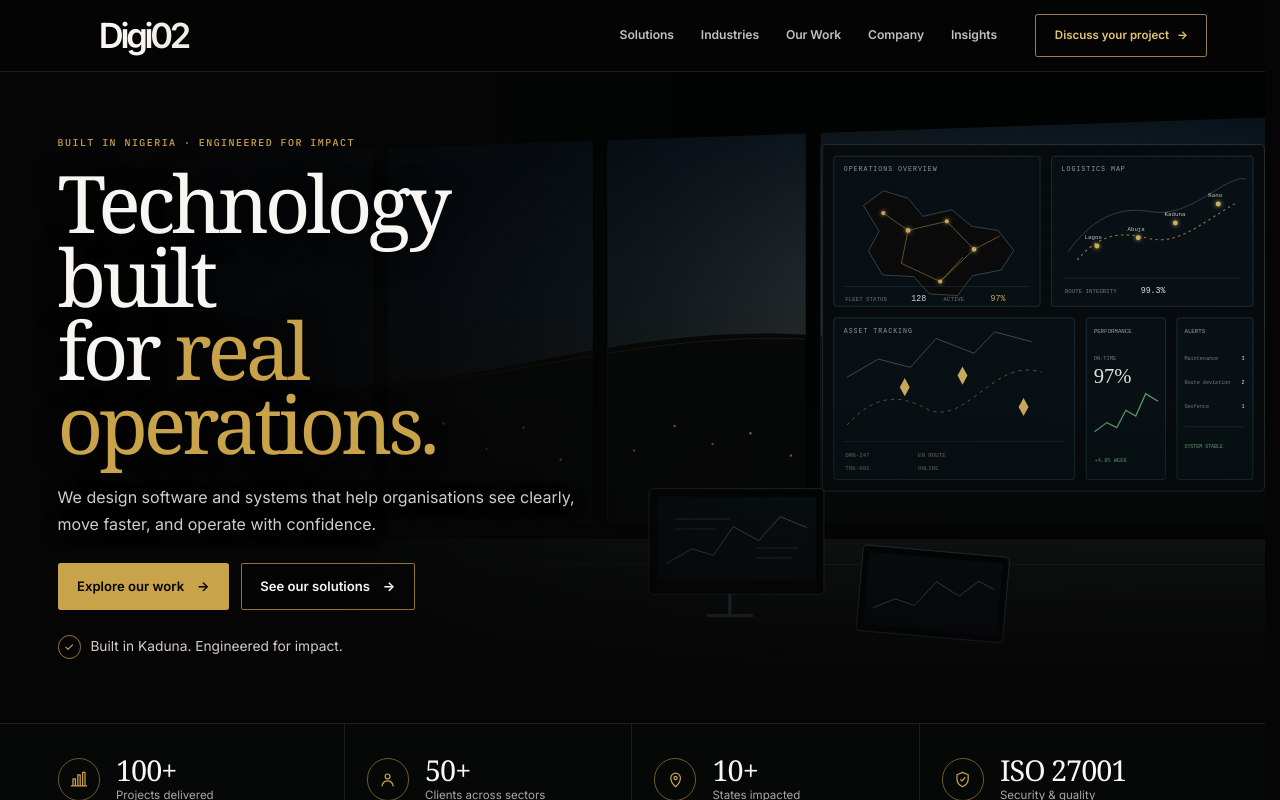
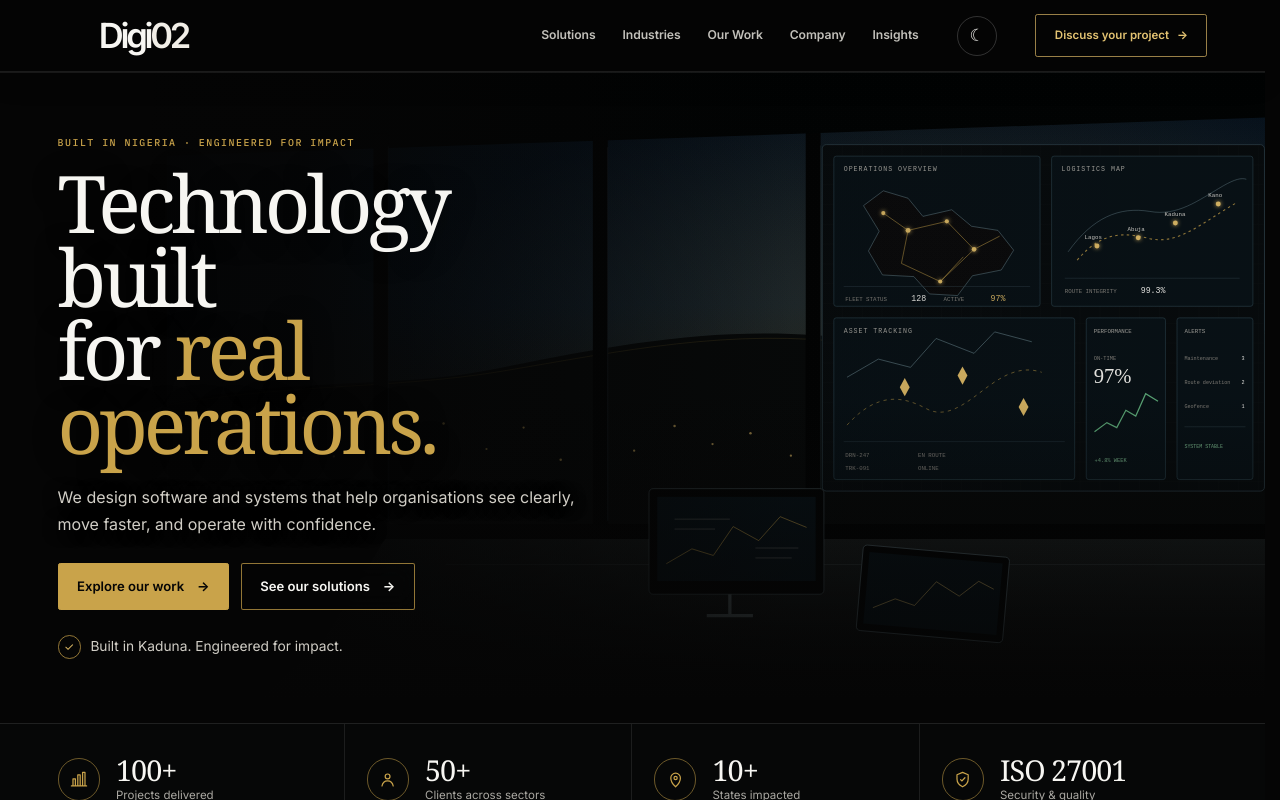
Before and after one commit to emmy16-glitch/Digi02_website, a React (Vite) app: page / in a window 1280 px wide. Shown: the top 800 px of the page. Built offline with nearby package versions, Linux system fonts and the light colour scheme.

Commit message:
Add sticky header theme toggle and favicon

```diff
--- a/index.html
+++ b/index.html
@@ -13,7 +13,7 @@
     <meta property="og:site_name" content="Digi02" />
     <meta property="og:type" content="website" />
     <meta name="twitter:card" content="summary" />
-    <link rel="icon" type="image/png" href="/src/assets/brand/digi02-logo-light.png" />
+    <link rel="icon" type="image/png" href="/manus-storage/digi02-favicon_208c64ed.png" />
     <link rel="preconnect" href="https://fonts.googleapis.com" />
     <link rel="preconnect" href="https://fonts.gstatic.com" crossorigin />
     <link
--- a/src/App.tsx
+++ b/src/App.tsx
@@ -32,6 +32,7 @@ import './styles/reference-shell.css'
 import './styles/home-reference.css'
 import './styles/reference-tuning.css'
 import './styles/visible-logo-layout.css'
+import './styles/header-theme-system.css'
 import './styles/home-system-refinement.css'
 import './styles/home-system-final-tuning.css'
 import './styles/home-visual-system-v2.css'
--- a/src/components/navigation/DesktopNavigation.tsx
+++ b/src/components/navigation/DesktopNavigation.tsx
@@ -1,4 +1,5 @@
 import { PrimaryButton } from '../PrimaryButton'
+import { ThemeToggle } from './ThemeToggle'
 
 export type NavigationItem = {
   href: string
@@ -8,13 +9,15 @@ export type NavigationItem = {
 type DesktopNavigationProps = {
   currentPath: string
   items: readonly NavigationItem[]
+  theme: 'dark' | 'light'
+  onThemeToggle: () => void
 }
 
 function isCurrentPath(currentPath: string, href: string) {
   return currentPath === href || currentPath.startsWith(`${href}/`)
 }
 
-export function DesktopNavigation({ currentPath, items }: DesktopNavigationProps) {
+export function DesktopNavigation({ currentPath, items, theme, onThemeToggle }: DesktopNavigationProps) {
   return (
     <nav className="desktop-navigation" aria-label="Primary navigation">
       <ul className="desktop-navigation__list">
@@ -35,6 +38,8 @@ export function DesktopNavigation({ currentPath, items }: DesktopNavigationProps
         })}
       </ul>
 
+      <ThemeToggle theme={theme} onToggle={onThemeToggle} />
+
       <PrimaryButton className="site-header__cta" href="/contact">
         Discuss your project <span aria-hidden="true">→</span>
       </PrimaryButton>
--- a/src/components/navigation/MobileNavigation.tsx
+++ b/src/components/navigation/MobileNavigation.tsx
@@ -1,6 +1,7 @@
 import { useEffect, useRef, type KeyboardEvent } from 'react'
 import { PrimaryButton } from '../PrimaryButton'
 import type { NavigationItem } from './DesktopNavigation'
+import { ThemeToggle } from './ThemeToggle'
 
 type MobileNavigationProps = {
   currentPath: string
@@ -8,6 +9,8 @@ type MobileNavigationProps = {
   items: readonly NavigationItem[]
   onClose: () => void
   onToggle: () => void
+  theme: 'dark' | 'light'
+  onThemeToggle: () => void
 }
 
 function isCurrentPath(currentPath: string, href: string) {
@@ -20,6 +23,8 @@ export function MobileNavigation({
   items,
   onClose,
   onToggle,
+  theme,
+  onThemeToggle,
 }: MobileNavigationProps) {
   const toggleRef = useRef<HTMLButtonElement>(null)
 
@@ -43,6 +48,7 @@ export function MobileNavigation({
 
   return (
     <div className="mobile-navigation" onKeyDown={handleKeyDown}>
+      <ThemeToggle theme={theme} onToggle={onThemeToggle} />
       <button
         ref={toggleRef}
         className="mobile-navigation__toggle"
--- a/src/components/navigation/SiteHeader.tsx
+++ b/src/components/navigation/SiteHeader.tsx
@@ -1,4 +1,4 @@
-import { useState } from 'react'
+import { useEffect, useState } from 'react'
 import { Container } from '../Container'
 import { DesktopNavigation, type NavigationItem } from './DesktopNavigation'
 import { MobileNavigation } from './MobileNavigation'
@@ -16,8 +16,27 @@ type SiteHeaderProps = {
   currentPath: string
 }
 
+type Theme = 'dark' | 'light'
+
+const themeStorageKey = 'digi02-theme'
+
+function initialTheme(): Theme {
+  if (typeof window === 'undefined') return 'dark'
+  const storedTheme = window.localStorage.getItem(themeStorageKey)
+  if (storedTheme === 'dark' || storedTheme === 'light') return storedTheme
+  return 'dark'
+}
+
 export function SiteHeader({ currentPath }: SiteHeaderProps) {
   const [isMobileMenuOpen, setIsMobileMenuOpen] = useState(false)
+  const [theme, setTheme] = useState<Theme>(initialTheme)
+
+  useEffect(() => {
+    document.documentElement.dataset.theme = theme
+    document.documentElement.style.colorScheme = theme
+    window.localStorage.setItem(themeStorageKey, theme)
+    document.querySelector('meta[name="theme-color"]')?.setAttribute('content', theme === 'dark' ? '#050505' : '#f1eee7')
+  }, [theme])
 
   function closeMobileMenu() {
     setIsMobileMenuOpen(false)
@@ -30,13 +49,15 @@ export function SiteHeader({ currentPath }: SiteHeaderProps) {
           <span aria-hidden="true">Digi<span>02</span></span>
         </a>
 
-        <DesktopNavigation currentPath={currentPath} items={navigationItems} />
+        <DesktopNavigation currentPath={currentPath} items={navigationItems} theme={theme} onThemeToggle={() => setTheme((currentTheme) => currentTheme === 'dark' ? 'light' : 'dark')} />
         <MobileNavigation
           currentPath={currentPath}
           isOpen={isMobileMenuOpen}
           items={navigationItems}
           onClose={closeMobileMenu}
           onToggle={() => setIsMobileMenuOpen((isOpen) => !isOpen)}
+          theme={theme}
+          onThemeToggle={() => setTheme((currentTheme) => currentTheme === 'dark' ? 'light' : 'dark')}
         />
       </Container>
     </header>
--- /dev/null
+++ b/src/components/navigation/ThemeToggle.tsx
@@ -0,0 +1,24 @@
+type Theme = 'dark' | 'light'
+
+type ThemeToggleProps = {
+  theme: Theme
+  onToggle: () => void
+}
+
+export function ThemeToggle({ theme, onToggle }: ThemeToggleProps) {
+  const isDark = theme === 'dark'
+
+  return (
+    <button
+      className="site-header__theme-toggle"
+      type="button"
+      aria-pressed={isDark}
+      aria-label={isDark ? 'Switch to light appearance' : 'Switch to dark appearance'}
+      title={isDark ? 'Switch to light appearance' : 'Switch to dark appearance'}
+      onClick={onToggle}
+    >
+      <span aria-hidden="true">{isDark ? '☾' : '☀'}</span>
+      <span className="visually-hidden">{isDark ? 'Dark appearance active' : 'Light appearance active'}</span>
+    </button>
+  )
+}
--- /dev/null
+++ b/src/styles/header-theme-system.css
@@ -0,0 +1,99 @@
+/* Shared sticky header and appearance control. The default Digi02 experience is dark. */
+
+.site-header {
+  position: sticky;
+  top: 0;
+  z-index: 200;
+  background: rgba(5, 5, 5, 0.9);
+  box-shadow: 0 1px 0 rgba(255, 255, 255, 0.08), 0 0.6rem 1.6rem rgba(0, 0, 0, 0.16);
+  backdrop-filter: blur(16px) saturate(125%);
+  -webkit-backdrop-filter: blur(16px) saturate(125%);
+}
+
+.site-header__theme-toggle {
+  display: inline-grid;
+  width: 2.5rem;
+  height: 2.5rem;
+  flex: 0 0 auto;
+  place-items: center;
+  border: 1px solid var(--line-strong);
+  border-radius: 50%;
+  background: transparent;
+  color: var(--text-primary);
+  cursor: pointer;
+  font-size: 1.05rem;
+  line-height: 1;
+  transition: color 160ms var(--ease-standard), background-color 160ms var(--ease-standard), border-color 160ms var(--ease-standard), transform 160ms var(--ease-standard);
+}
+
+.site-header__theme-toggle:hover {
+  border-color: var(--gold-500);
+  background: rgba(201, 163, 74, 0.12);
+  color: var(--gold-400);
+  transform: translateY(-1px);
+}
+
+.site-header__theme-toggle:active {
+  transform: scale(0.96);
+}
+
+html[data-theme='light'] {
+  --bg-950: #f1eee7;
+  --bg-900: #e8e3da;
+  --surface-800: #ded8ce;
+  --surface-700: #d2cbc0;
+  --text-primary: #101113;
+  --text-secondary: #4e4d4a;
+  --text-muted: #69665f;
+  --line-subtle: rgba(16, 17, 19, 0.13);
+  --line-strong: rgba(16, 17, 19, 0.22);
+  color-scheme: light;
+}
+
+html[data-theme='light'] .site-header {
+  background: rgba(247, 246, 242, 0.9);
+  box-shadow: 0 1px 0 rgba(16, 17, 19, 0.15), 0 0.6rem 1.6rem rgba(16, 17, 19, 0.08);
+}
+
+html[data-theme='light'] .site-header__wordmark {
+  color: #101113;
+}
+
+html[data-theme='light'] .site-header__wordmark > span > span {
+  color: #101113;
+}
+
+html[data-theme='light'] .desktop-navigation__link,
+html[data-theme='light'] .mobile-navigation__toggle,
+html[data-theme='light'] .site-header__theme-toggle {
+  color: #101113;
+}
+
+html[data-theme='light'] .site-header__cta {
+  color: #101113;
+}
+
+html[data-theme='light'] .site-header__theme-toggle:hover {
+  background: rgba(201, 163, 74, 0.18);
+  color: #6f521c;
+}
+
+@media (max-width: 63.9375rem) {
+  .mobile-navigation {
+    display: flex;
+    align-items: center;
+    justify-content: flex-end;
+    gap: 0.6rem;
+  }
+
+  .mobile-navigation .site-header__theme-toggle {
+    width: 2.3rem;
+    height: 2.3rem;
+  }
+}
+
+@media (prefers-reduced-motion: reduce) {
+  .site-header__theme-toggle {
+    transition: none;
+  }
+}
```
Also changed, not shown: 1 other file (tests, documents, lock files or other folders).
